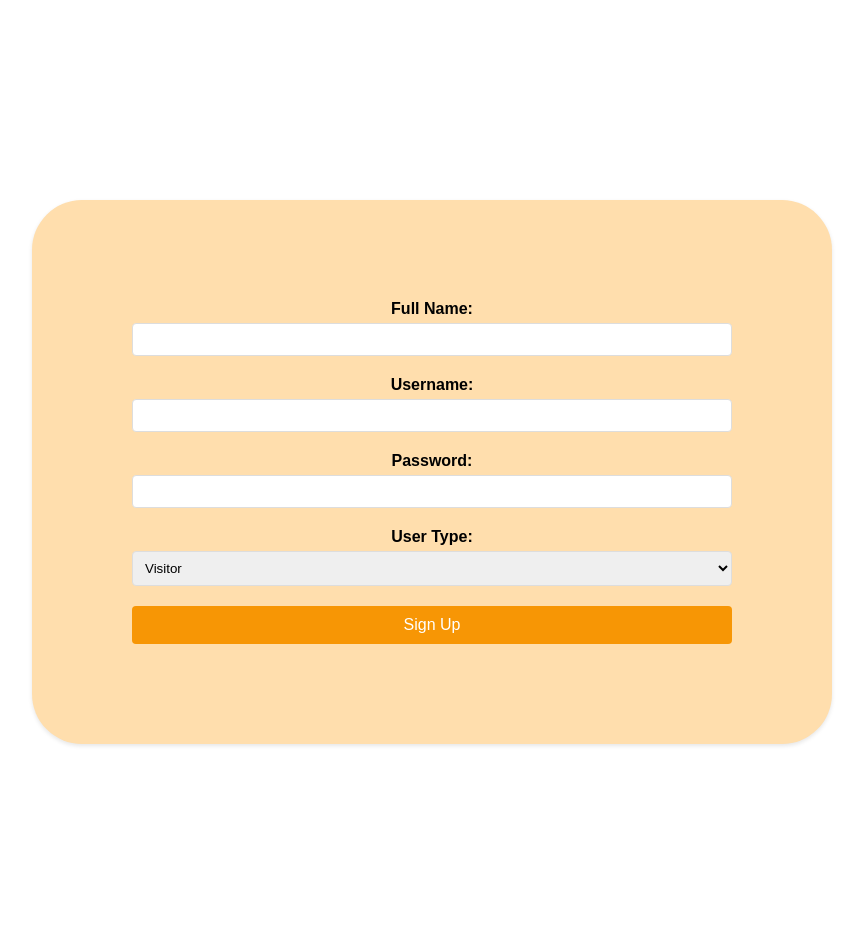
After one commit to fnuryasar/ArtifyApp, a Flask app: page /signup in a window 1280 px wide. The commit adds this page. Shown: the whole page, without its empty margins (208-1071 px from the left). Run offline with Flask 3, Linux system fonts and the light colour scheme; parts of the project's set-up code (start-up, migrations or seed data) failed here and were passed over; some libraries are stand-ins or nearby versions.

Commit message:
Page templates

```diff
--- a/app.py
+++ b/app.py
@@ -2,8 +2,8 @@ from flask import Flask, render_template
 from flask_sqlalchemy import SQLAlchemy
 import pymysql
 pymysql.install_as_MySQLdb()
-from models import db, Gallery, Exhibition, Artwork, User
-
+from models import db, Gallery, Exhibition, Artwork, User, Visitor, Artist
+from flask import Flask, render_template, redirect, url_for, request, session
 
 app = Flask(__name__)
 app.config['SQLALCHEMY_DATABASE_URI'] = 'mysql://root:merhabalar@localhost/artify'
@@ -35,6 +35,84 @@ def artwork_details(artwork_id):
     artwork = Artwork.query.get_or_404(artwork_id)
     return render_template('artwork_details.html', artwork=artwork)
 
+@app.route('/profile')
+def profile():
+    if not session.get('logged_in'):
+        return redirect(url_for('login'))
+
+    user_id = session.get('user_id')
+    user = User.query.get_or_404(user_id)
+
+    if user.is_artist:  # Assuming you have a method to determine if user is an artist
+        artist = Artist.query.get(user_id)
+        artworks = Artwork.query.filter_by(ArtistId=user_id).all()
+        return render_template('profile_artist.html', artist=artist, artworks=artworks)
+    else:
+        visitor = Visitor.query.get(user_id)
+        purchased_artworks = Artwork.query.filter_by(VisitorID=user_id).all()
+        return render_template('profile_visitor.html', visitor=visitor, purchased_artworks=purchased_artworks)
+
+@app.route('/profile/update', methods=['GET', 'POST'])
+def update_profile():
+    # Implement logic to update user profile
+    pass
+
+@app.route('/upload_artwork', methods=['GET', 'POST'])
+def upload_artwork():
+    # Implement logic for artist to upload new artwork
+    pass
+
+@app.route('/login', methods=['GET', 'POST'])
+def login():
+    if request.method == 'POST':
+        username = request.form['username']
+        password = request.form['password']
+        user = User.query.filter_by(UserName=username, UPassword=password).first()
+        if user:
+            session['logged_in'] = True
+            session['user_id'] = user.UId
+            return redirect(url_for('profile'))
+        else:
+            return 'Login Failed'
+    return render_template('login.html')
+
+@app.route('/signup', methods=['GET', 'POST'])
+def signup():
+    if request.method == 'POST':
+        user_type = request.form['user_type']
+        new_user = User(
+            FullName=request.form['fullname'],
+            UserName=request.form['username'],
+            UPassword=request.form['password']
+            # Other common fields
+        )
+        db.session.add(new_user)
+        db.session.commit()
+
+        if user_type == 'Visitor':
+            new_visitor = Visitor(
+                VisitorID=new_user.UId,
+                PhoneNumber=request.form['phone'],
+                Email=request.form['email'],
+                DigitalWallet=request.form['wallet'],
+                Address=request.form['address']
+                # Other visitor-specific fields
+            )
+            db.session.add(new_visitor)
+        elif user_type == 'Artist':
+            new_artist = Artist(
+                ArtistID=new_user.UId,
+                Bio=request.form['bio'],
+                ArtistStyle=request.form['style']
+                # Other artist-specific fields
+            )
+            db.session.add(new_artist)
+
+        db.session.commit()
+        return redirect(url_for('login'))
+
+    return render_template('signup.html')
+
 
 if __name__ == '__main__':
     app.run(debug=True)
--- a/static/style.css
+++ b/static/style.css
@@ -31,7 +31,7 @@ body {
 .content-container {
     margin: 20px;
     padding: 20px;
-    background-color: #f8f8f8;
+    background-color: navajowhite;
     border-radius: 8px;
     box-shadow: 0 4px 8px rgba(0,0,0,0.1);
     text-align: left;
@@ -86,3 +86,45 @@ body {
 }
 
 /* Additional styling as needed */
+.auth-form-container {
+    max-width: 600px;
+    margin: 200px auto;
+    padding: 100px;
+    background-color: navajowhite;
+    border-radius: 50px;
+    box-shadow: 0 2px 4px rgba(0, 0, 0, 0.1);
+}
+.auth-form-container label {
+    display: block;
+    margin-bottom: 5px;
+    font-weight: bold;
+}
+
+.auth-form-container input[type="text"],
+.auth-form-container input[type="password"],
+.auth-form-container input[type="email"],
+.auth-form-container input[type="number"],
+.auth-form-container textarea,
+.auth-form-container select {
+    width: 100%;
+    padding: 8px;
+    margin-bottom: 20px;
+    border: 1px solid #ddd;
+    border-radius: 4px;
+    box-sizing: border-box;
+}
+.auth-form-container button[type="submit"] {
+    width: 100%;
+    padding: 10px;
+    border: none;
+    border-radius: 4px;
+    background-color: rgb(247, 150, 5);
+    color: white;
+    font-size: 16px;
+    cursor: pointer;
+    transition: background-color 0.3s;
+}
+
+.auth-form-container button[type="submit"]:hover {
+    background-color: #3949AB;
+}
--- /dev/null
+++ b/templates/signup.html
@@ -0,0 +1,58 @@
+<!DOCTYPE html>
+<html lang="en">
+<head>
+    <meta charset="UTF-8">
+    <meta name="viewport" content="width=device-width, initial-scale=1.0">
+    <title>Signup - Artify</title>
+    <link rel="stylesheet" href="{{ url_for('static', filename='style.css') }}">
+</head>
+<body>
+    <div class="auth-form-container">
+        <form action="{{ url_for('signup') }}" method="post" id="signupForm">
+            <div>
+                <label>Full Name:</label>
+                <input type="text" name="fullname" required>
+            </div>
+            <div>
+                <label>Username:</label>
+                <input type="text" name="username" required>
+            </div>
+            <div>
+                <label>Password:</label>
+                <input type="password" name="password" required>
+            </div>
+            <div>
+                <label>User Type:</label>
+                <select name="user_type" id="userType">
+                    <option value="Visitor">Visitor</option>
+                    <option value="Artist">Artist</option>
+                </select>
+            </div>
+            <div id="additionalFields"></div>
+            <button type="submit">Sign Up</button>
+        </form>
+    </div>
+
+    <script>
+        document.getElementById('userType').addEventListener('change', function () {
+            var userType = this.value;
+            var additionalFields = document.getElementById('additionalFields');
+            additionalFields.innerHTML = '';
+
+            if (userType === 'Visitor') {
+                additionalFields.innerHTML = `
+                    <div><label>Phone Number:</label><input type="text" name="phone" required></div>
+                    <div><label>Email:</label><input type="email" name="email" required></div>
+                    <div><label>Digital Wallet:</label><input type="number" name="wallet" required></div>
+                    <div><label>Address:</label><input type="text" name="address" required></div>
+                `;
+            } else if (userType === 'Artist') {
+                additionalFields.innerHTML = `
+                    <div><label>Bio:</label><textarea name="bio" required></textarea></div>
+                    <div><label>Style:</label><input type="text" name="style" required></div>
+                `;
+            }
+        });
+    </script>
+</body>
+</html>
```
Also changed, not shown: templates/login.html (added, +24 -0 lines), templates/profile_artist.html (added, +15 -0 lines), templates/profile_visitor.html (added, +17 -0 lines), Artify.sql.
